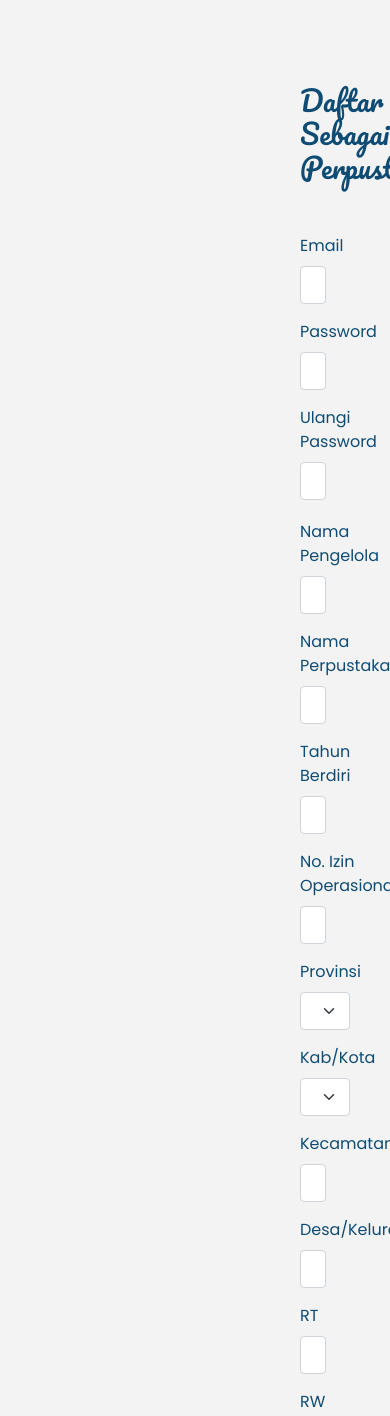
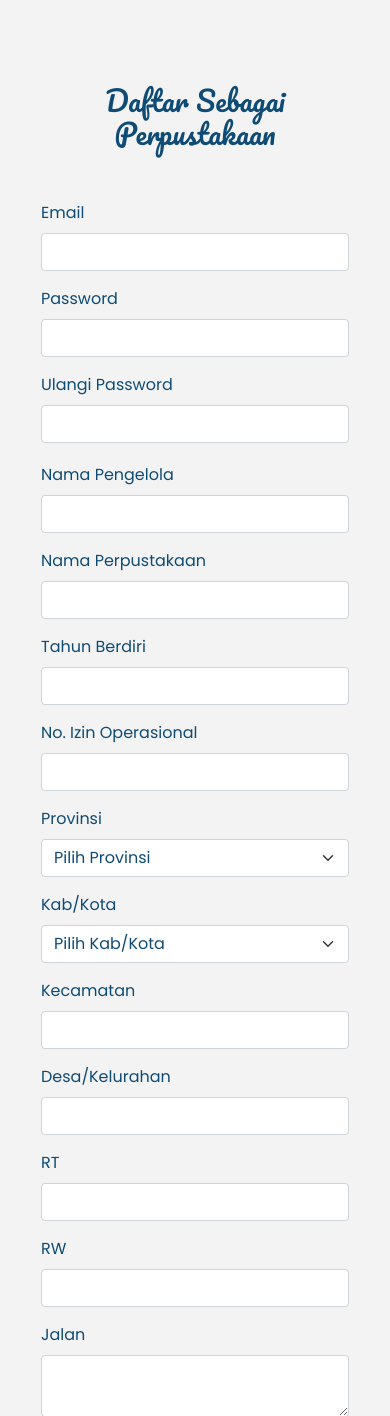
Before and after one commit to BOEBOE-Web/BOEBOE-Web_DonasiBuku, a PHP site: page /assets/registerPerpus.php in a window 390 px wide. Shown: the part 64-1480 px from the top of the page. Run offline with PHP 8.4, Linux system fonts and the light colour scheme; some libraries are stand-ins or nearby versions.

Commit message:
Update registerPerpus-responsive.css

```diff
--- a/web-pt1/css/registerPerpus-responsive.css
+++ b/web-pt1/css/registerPerpus-responsive.css
@@ -3,7 +3,9 @@
   .header img {
     margin: 10px 0;
   }
-
+  .main{
+    padding: 100px 50px;
+  }
   .masuk {
     margin-right: 20px;
   }
@@ -38,6 +40,9 @@
   .header img {
     margin: 15px 0 10px 2px;
     height: 2em;
+  }
+  .main{
+    padding: 100px 41px;
   }
   .navi {
     display: none;
```
